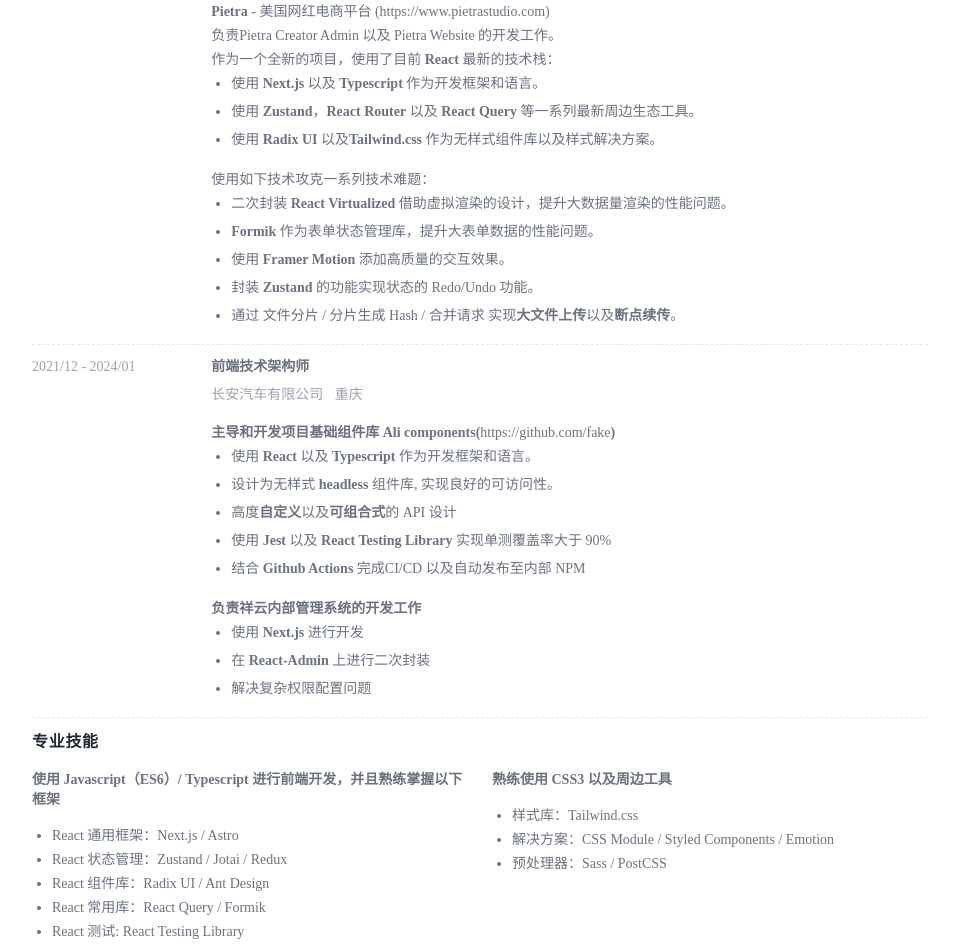
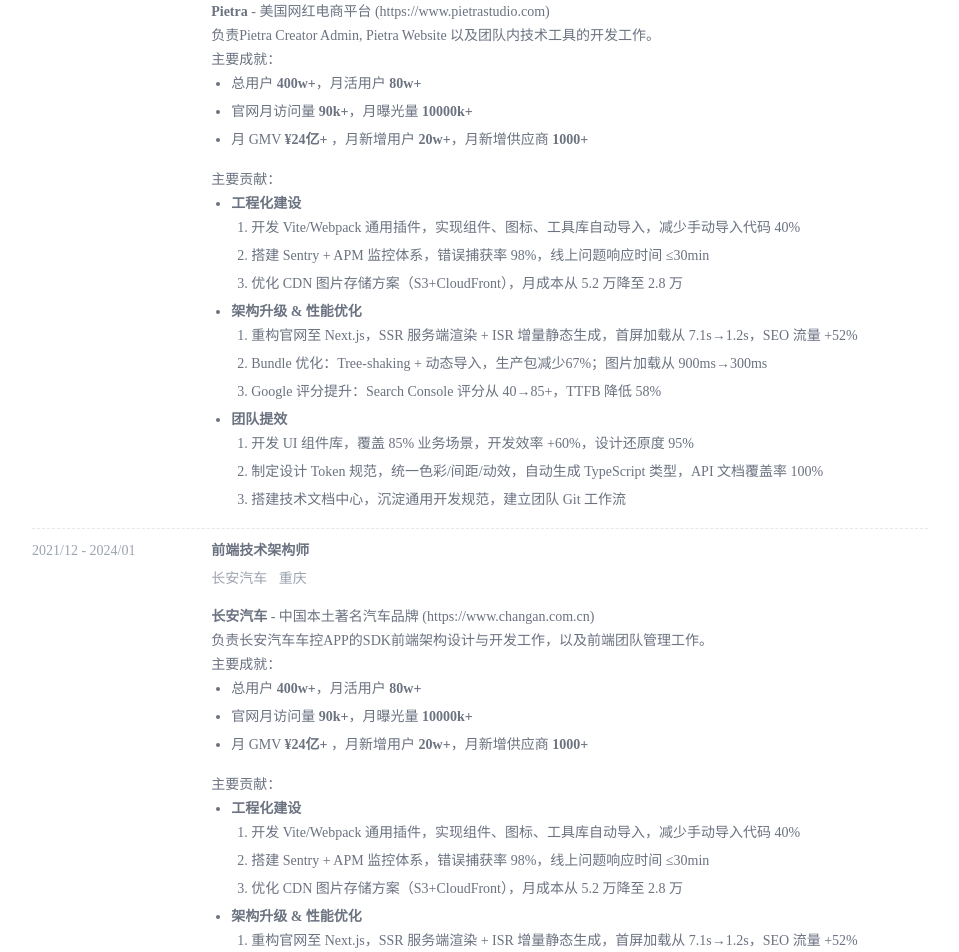
Before and after one commit to xieyezi/my-resume, a Next.js app: page / in a window 1280 px wide. Shown: the part 340-1292 px from the top of the page, without its empty margins (160-1119 px from the left). Built offline with nearby package versions, Linux system fonts and the light colour scheme.

Commit message:
refactor: enhance job descriptions and achievements in ResumeWork component for better clarity and impact

```diff
--- a/src/components/resume-work.tsx
+++ b/src/components/resume-work.tsx
@@ -36,38 +36,47 @@
                       )
                     </p>
                     <p />
-                    <p>负责Pietra Creator Admin 以及 Pietra Website 的开发工作。</p>
-                    <p>
-                      作为一个全新的项目，使用了目前 <strong>React</strong> 最新的技术栈：
-                    </p>
+                    <p>负责Pietra Creator Admin, Pietra Website 以及团队内技术工具的开发工作。</p>
+                    <p>主要成就：</p>
                     <ul className='list-disc pl-5 space-y-1'>
                       <li>
-                        使用 <strong>Next.js</strong> 以及 <strong>Typescript</strong> 作为开发框架和语言。
+                        总用户 <strong>400w+</strong>，月活用户 <strong>80w+</strong>
                       </li>
                       <li>
-                        使用 <strong>Zustand</strong>，<strong>React Router</strong> 以及 <strong>React Query</strong> 等一系列最新周边生态工具。
+                        官网月访问量 <strong>90k+</strong>，月曝光量 <strong>10000k+</strong>
                       </li>
                       <li>
-                        使用 <strong>Radix UI</strong> 以及<strong>Tailwind.css</strong> 作为无样式组件库以及样式解决方案。
+                        月 GMV <strong>¥24亿+ </strong>，月新增用户 <strong>20w+</strong>，月新增供应商 <strong>1000+</strong>
                       </li>
                     </ul>
                     <div className='py-2' />
-                    <p>使用如下技术攻克一系列技术难题：</p>
+                    <p>主要贡献：</p>
                     <ul className='list-disc pl-5 space-y-1'>
                       <li>
-                        二次封装 <strong>React Virtualized</strong> 借助虚拟渲染的设计，提升大数据量渲染的性能问题。
+                        <strong>工程化建设</strong>
+                        <ol className='list-decimal pl-5 space-y-1'>
+                          <li>开发 Vite/Webpack 通用插件，实现组件、图标、工具库自动导入，减少手动导入代码 40%</li>
+                          <li>搭建 Sentry + APM 监控体系，错误捕获率 98%，线上问题响应时间 ≤30min</li>
+                          <li>优化 CDN 图片存储方案（S3+CloudFront），月成本从 5.2 万降至 2.8 万</li>
+                        </ol>
                       </li>
+
                       <li>
-                        <strong>Formik</strong> 作为表单状态管理库，提升大表单数据的性能问题。
+                        <strong>架构升级 & 性能优化</strong>
+                        <ol className='list-decimal pl-5 space-y-1'>
+                          <li>重构官网至 Next.js，SSR 服务端渲染 + ISR 增量静态生成，首屏加载从 7.1s→1.2s，SEO 流量 +52%</li>
+                          <li>Bundle 优化：Tree-shaking + 动态导入，生产包减少67%；图片加载从 900ms→300ms</li>
+                          <li>Google 评分提升：Search Console 评分从 40→85+，TTFB 降低 58%</li>
+                        </ol>
                       </li>
+
                       <li>
-                        使用&nbsp;<strong>Framer Motion</strong>&nbsp;添加高质量的交互效果。
-                      </li>
-                      <li>
-                        封装 <strong>Zustand</strong> 的功能实现状态的 Redo/Undo 功能。
-                      </li>
-                      <li>
-                        通过 文件分片 / 分片生成 Hash / 合并请求 实现<strong>大文件上传</strong>以及<strong>断点续传</strong>。
+                        <strong>团队提效</strong>
+                        <ol className='list-decimal pl-5 space-y-1'>
+                          <li>开发 UI 组件库，覆盖 85% 业务场景，开发效率 +60%，设计还原度 95%</li>
+                          <li>制定设计 Token 规范，统一色彩/间距/动效，自动生成 TypeScript 类型，API 文档覆盖率 100%</li>
+                          <li>搭建技术文档中心，沉淀通用开发规范，建立团队 Git 工作流</li>
+                        </ol>
                       </li>
                     </ul>
                   </div>
@@ -91,48 +100,62 @@
                     <h3 className='font-semibold mb-2 dark:text-white'>前端技术架构师</h3>
                     <div className='flex justify-between flex-wrap mb-2 text-gray-400 dark:opacity-80'>
                       <h4>
-                        长安汽车有限公司 <span className='ml-2'>重庆</span>
+                        长安汽车 <span className='ml-2'>重庆</span>
                       </h4>
                     </div>
                   </header>
 
                   <div className='item-description py-2 leading-6'>
                     <p>
-                      <strong>主导和开发项目基础组件库 Ali components(</strong>
-                      <a href='https://github.com/fake' rel='noopener noreferrer' target='_blank'>
-                        https://github.com/fake
+                      <strong> 长安汽车 </strong>- 中国本土著名汽车品牌 (
+                      <a href='https://www.changan.com.cn' rel='noopener noreferrer' target='_blank'>
+                        https://www.changan.com.cn
                       </a>
-                      <strong>)</strong>
+                      )
                     </p>
+                    <p />
+                    <p>负责长安汽车车控APP的SDK前端架构设计与开发工作，以及前端团队管理工作。</p>
+                    <p>主要成就：</p>
                     <ul className='list-disc pl-5 space-y-1'>
                       <li>
-                        使用 <strong>React</strong> 以及 <strong>Typescript</strong> 作为开发框架和语言。
+                        总用户 <strong>400w+</strong>，月活用户 <strong>80w+</strong>
                       </li>
                       <li>
-                        设计为无样式 <strong>headless</strong> 组件库, 实现良好的可访问性。
+                        官网月访问量 <strong>90k+</strong>，月曝光量 <strong>10000k+</strong>
                       </li>
                       <li>
-                        高度<strong>自定义</strong>以及<strong>可组合式</strong>的 API 设计
-                      </li>
-                      <li>
-                        使用 <strong>Jest</strong> 以及<strong> React Testing Library</strong> 实现单测覆盖率大于 90%
-                      </li>
-                      <li>
-                        结合 <strong>Github Actions</strong> 完成CI/CD 以及自动发布至内部 NPM
+                        月 GMV <strong>¥24亿+ </strong>，月新增用户 <strong>20w+</strong>，月新增供应商 <strong>1000+</strong>
                       </li>
                     </ul>
                     <div className='py-2' />
-                    <p>
-                      <strong>负责祥云内部管理系统的开发工作</strong>
-                    </p>
+                    <p>主要贡献：</p>
                     <ul className='list-disc pl-5 space-y-1'>
                       <li>
-                        使用 <strong>Next.js</strong> 进行开发
+                        <strong>工程化建设</strong>
+                        <ol className='list-decimal pl-5 space-y-1'>
+                          <li>开发 Vite/Webpack 通用插件，实现组件、图标、工具库自动导入，减少手动导入代码 40%</li>
+                          <li>搭建 Sentry + APM 监控体系，错误捕获率 98%，线上问题响应时间 ≤30min</li>
+                          <li>优化 CDN 图片存储方案（S3+CloudFront），月成本从 5.2 万降至 2.8 万</li>
+                        </ol>
                       </li>
+
                       <li>
-                        在 <strong>React-Admin</strong> 上进行二次封装
+                        <strong>架构升级 & 性能优化</strong>
+                        <ol className='list-decimal pl-5 space-y-1'>
+                          <li>重构官网至 Next.js，SSR 服务端渲染 + ISR 增量静态生成，首屏加载从 7.1s→1.2s，SEO 流量 +52%</li>
+                          <li>Bundle 优化：Tree-shaking + 动态导入，生产包减少67%；图片加载从 900ms→300ms</li>
+                          <li>Google 评分提升：Search Console 评分从 40→85+，TTFB 降低 58%</li>
+                        </ol>
                       </li>
-                      <li>解决复杂权限配置问题</li>
+
+                      <li>
+                        <strong>团队提效</strong>
+                        <ol className='list-decimal pl-5 space-y-1'>
+                          <li>开发 UI 组件库，覆盖 85% 业务场景，开发效率 +60%，设计还原度 95%</li>
+                          <li>制定设计 Token 规范，统一色彩/间距/动效，自动生成 TypeScript 类型，API 文档覆盖率 100%</li>
+                          <li>搭建技术文档中心，沉淀通用开发规范，建立团队 Git 工作流</li>
+                        </ol>
+                      </li>
                     </ul>
                   </div>
                 </div>
```
